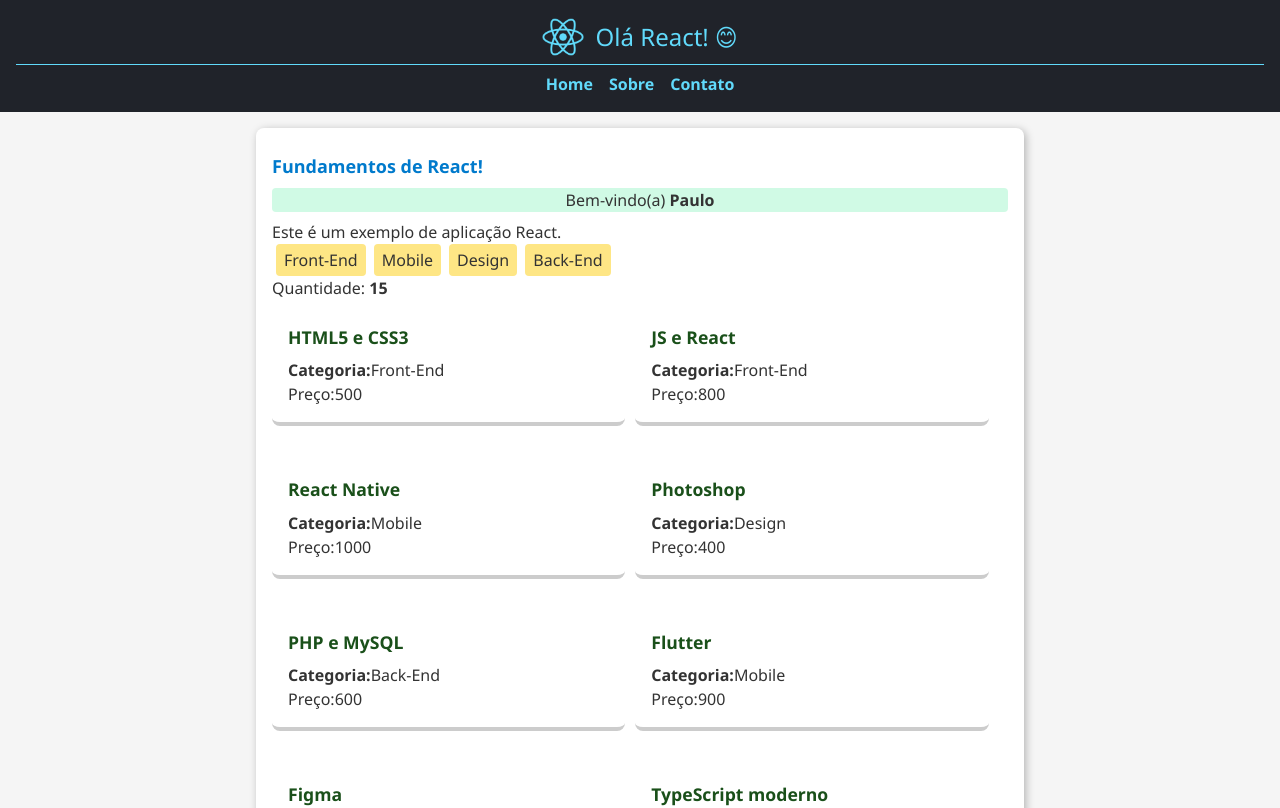
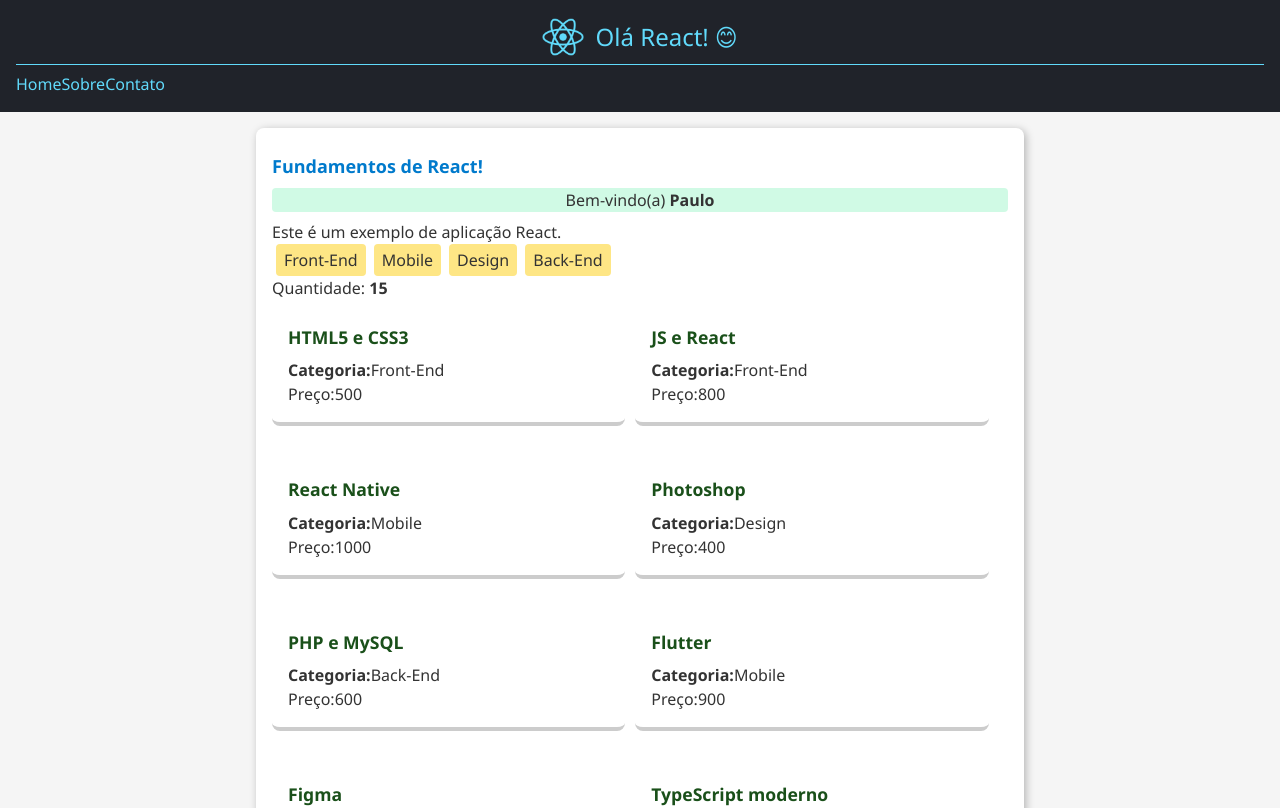
Before and after one commit to PauloHenrique00-tech/react-fundamentos, a React (Vite) app: page / in a window 1280 px wide. Shown: the top 808 px of the page. Built offline with nearby package versions, Linux system fonts and the light colour scheme.

Commit message:
Troca âncora por link

```diff
--- a/src/components/Cabecalho/Menu/Menu.tsx
+++ b/src/components/Cabecalho/Menu/Menu.tsx
@@ -1,11 +1,12 @@
+import { Link } from "react-router-dom";
 import estilos from "./Menu.module.css";
 
 export default function Menu() {
   return (
-    <nav className={estilos.menuSite}>
-      <a className={estilos.link}>Home</a>
-      <a className={estilos.link}>Sobre</a>
-      <a className={estilos.link}>Contato</a>
+    <nav className={estilos.menu}>
+      <Link to="/">Home</Link>
+      <Link to="/sobre">Sobre</Link>
+      <Link to="/contato">Contato</Link>
     </nav>
   );
 }
```
